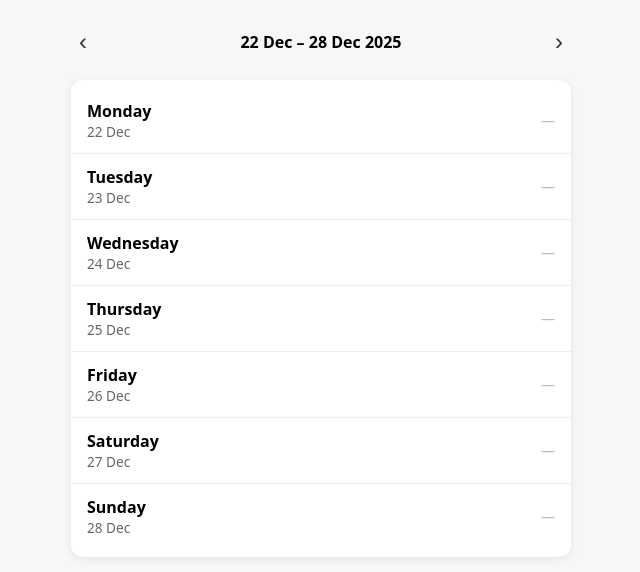
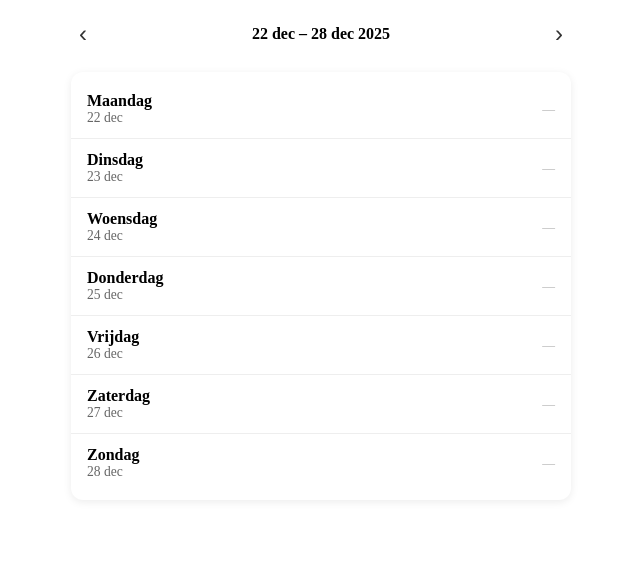
Before and after one commit to vanbalken/lekker-ite, a Vue app: page / in a window 1280 px wide. Shown: the top 572 px of the page, without its empty margins (319-959 px from the left). Built offline with nearby package versions, Linux system fonts and the light colour scheme.

Commit message:
Fix locale and refactor code

```diff
--- a/src/App.vue
+++ b/src/App.vue
@@ -1,44 +1,15 @@
 <script setup>
-import { ref } from 'vue';
-import dayjs from 'dayjs';
-import isoWeek from 'dayjs/plugin/isoWeek';
+import { useWeek } from '@/composables/useWeek';
+import WeekHeader from '@/components/WeekHeader.vue';
+import WeekOverview from '@/components/WeekOverview.vue';
 
-import WeekHeader from './components/WeekHeader.vue';
-import WeekOverview from './components/WeekOverview.vue';
-
-dayjs.extend(isoWeek);
-
-const currentWeekStart = ref(dayjs().startOf('isoWeek'));
-
-function goToPreviousWeek() {
-  currentWeekStart.value = currentWeekStart.value.subtract(1, 'week');
-}
-
-function goToNextWeek() {
-  currentWeekStart.value = currentWeekStart.value.add(1, 'week');
-}
+const { weekDays, weekLabel, nextWeek, previousWeek } = useWeek();
 </script>
 
 <template>
   <main class="app">
-    <WeekHeader :week-start="currentWeekStart" @prev="goToPreviousWeek" @next="goToNextWeek" />
+    <WeekHeader :label="weekLabel" @prev="previousWeek" @next="nextWeek" />
 
-    <WeekOverview :week-start="currentWeekStart" />
+    <WeekOverview :days="weekDays" />
   </main>
 </template>
-
-<style>
-body {
-  margin: 0;
-  background: #f7f7f7;
-  font-family:
-    system-ui,
-    -apple-system,
-    BlinkMacSystemFont,
-    sans-serif;
-}
-
-.app {
-  padding: 1rem;
-}
-</style>
--- a/src/components/WeekHeader.vue
+++ b/src/components/WeekHeader.vue
@@ -1,25 +1,12 @@
 <script setup>
-import { computed } from 'vue';
-import dayjs from 'dayjs';
-import 'dayjs/locale/nl';
-
-dayjs.locale('nl');
-
-const props = defineProps({
-  weekStart: {
-    type: Object,
+defineProps({
+  label: {
+    type: String,
     required: true,
   },
 });
 
 const emit = defineEmits(['prev', 'next']);
-
-const weekLabel = computed(() => {
-  const start = props.weekStart;
-  const end = start.add(6, 'day');
-
-  return `${start.format('D MMM')} – ${end.format('D MMM YYYY')}`;
-});
 </script>
 
 <template>
@@ -27,7 +14,7 @@ const weekLabel = computed(() => {
     <button class="nav" @click="emit('prev')" aria-label="Vorige week">‹</button>
 
     <div class="week-label">
-      {{ weekLabel }}
+      {{ label }}
     </div>
 
     <button class="nav" @click="emit('next')" aria-label="Volgende week">›</button>
--- a/src/components/WeekOverview.vue
+++ b/src/components/WeekOverview.vue
@@ -1,35 +1,16 @@
 <script setup>
-import { computed } from 'vue';
-import dayjs from 'dayjs';
-import isoWeek from 'dayjs/plugin/isoWeek';
-import 'dayjs/locale/nl';
-
-dayjs.extend(isoWeek);
-dayjs.locale('nl');
-
-const props = defineProps({
-  weekStart: {
-    type: Object,
+defineProps({
+  days: {
+    type: Array,
     required: true,
   },
-});
-
-const weekDays = computed(() => {
-  return Array.from({ length: 7 }).map((_, i) => {
-    const d = props.weekStart.add(i, 'day');
-    return {
-      date: d.format('YYYY-MM-DD'),
-      label: d.format('dddd'),
-      display: d.format('DD MMM'),
-    };
-  });
 });
 </script>
 
 <template>
   <section class="mealplanner">
     <ul class="week">
-      <li v-for="day in weekDays" :key="day.date" class="day">
+      <li v-for="day in days" :key="day.date" class="day">
         <div class="day-left">
           <div class="day-name">{{ day.label }}</div>
           <div class="day-date">{{ day.display }}</div>
--- /dev/null
+++ b/src/composables/useWeek.js
@@ -0,0 +1,42 @@
+import { ref, computed } from 'vue';
+import dayjs from '@/lib/dayjs';
+
+export function useWeek(initialDate = dayjs()) {
+  const weekStart = ref(initialDate.startOf('isoWeek'));
+
+  const weekDays = computed(() => {
+    return Array.from({ length: 7 }).map((_, i) => {
+      const d = weekStart.value.add(i, 'day');
+
+      return {
+        date: d.format('YYYY-MM-DD'),
+        label: d.format('dddd'),
+        display: d.format('DD MMM'),
+        isToday: d.isSame(dayjs(), 'day'),
+      };
+    });
+  });
+
+  const weekLabel = computed(() => {
+    const start = weekStart.value;
+    const end = start.add(6, 'day');
+
+    return `${start.format('D MMM')} – ${end.format('D MMM YYYY')}`;
+  });
+
+  function nextWeek() {
+    weekStart.value = weekStart.value.add(1, 'week');
+  }
+
+  function previousWeek() {
+    weekStart.value = weekStart.value.subtract(1, 'week');
+  }
+
+  return {
+    weekStart,
+    weekDays,
+    weekLabel,
+    nextWeek,
+    previousWeek,
+  };
+}
--- /dev/null
+++ b/src/lib/dayjs.js
@@ -0,0 +1,8 @@
+import dayjs from 'dayjs';
+import isoWeek from 'dayjs/plugin/isoWeek';
+import 'dayjs/locale/nl';
+
+dayjs.extend(isoWeek);
+dayjs.locale('nl');
+
+export default dayjs;
```
